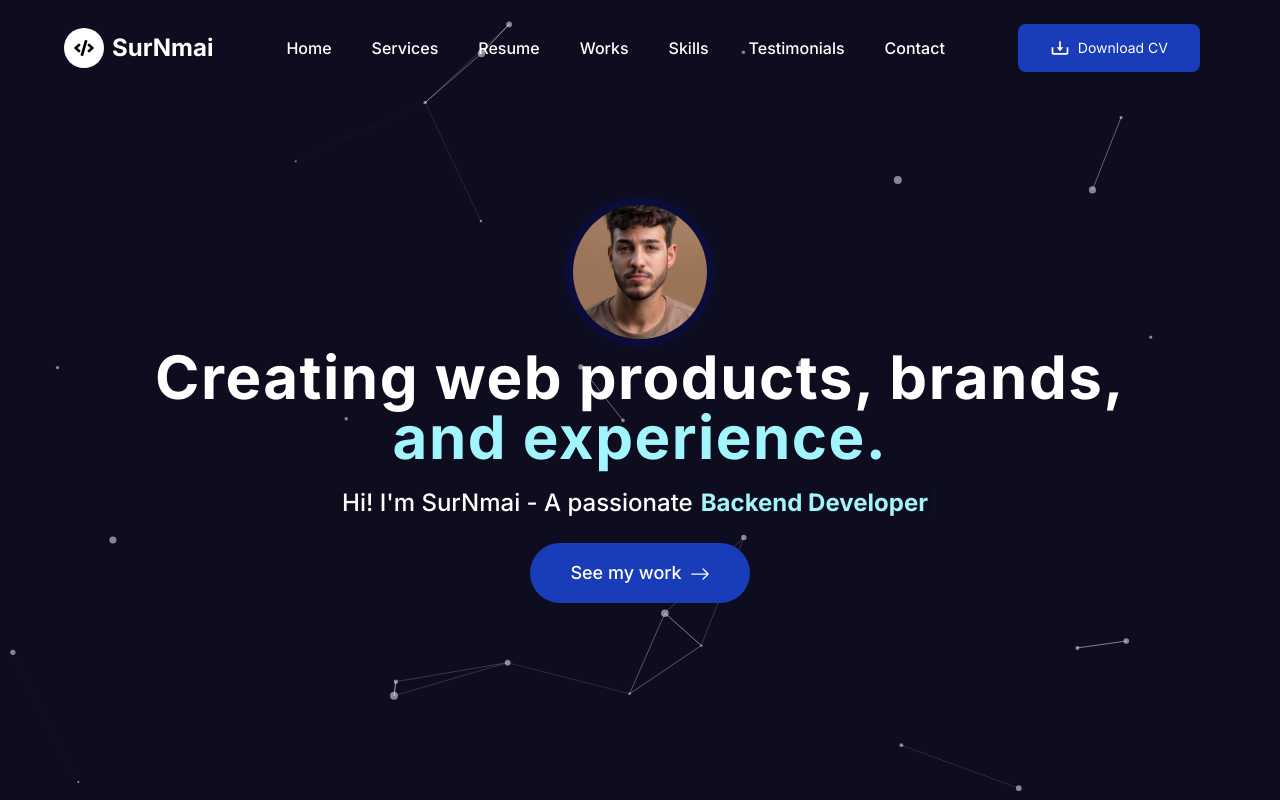
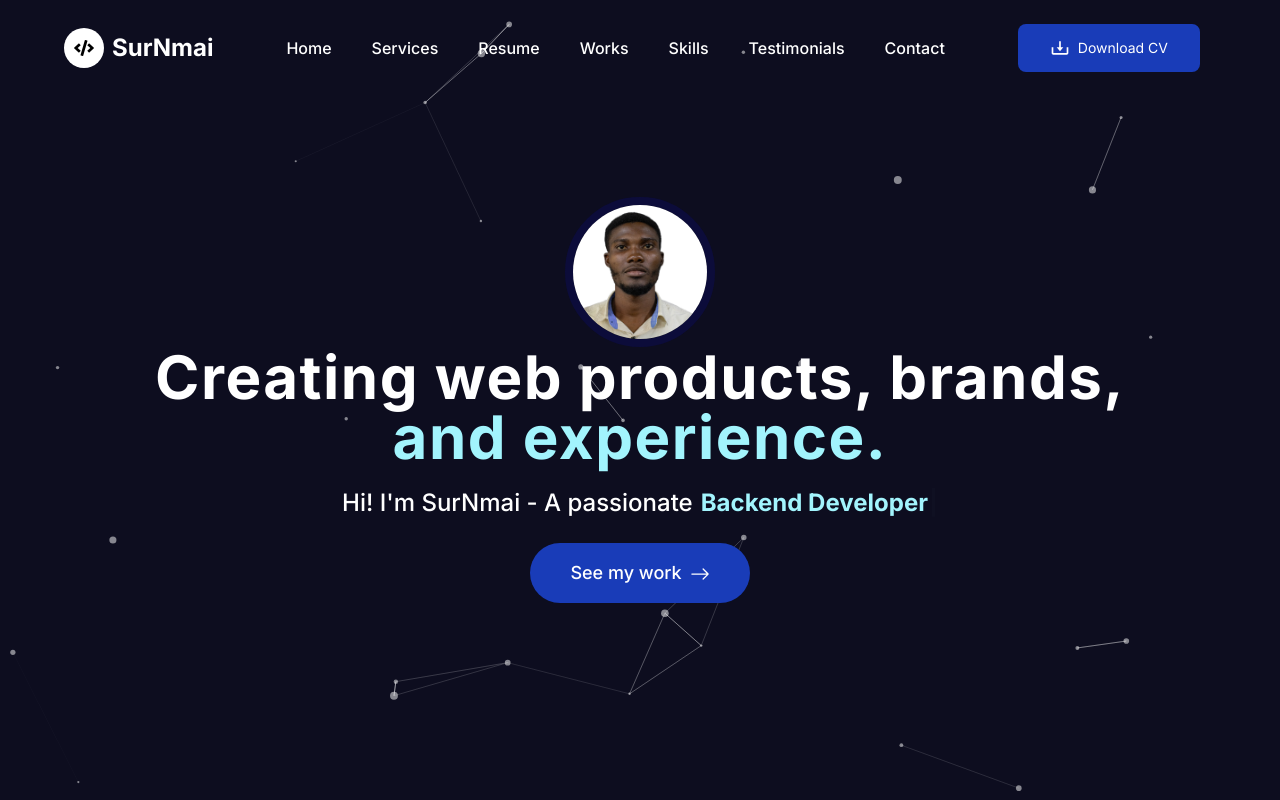
Before and after one commit to Surnmai/nextJs_redux_typeScript_portfolio, a Next.js app: page / in a window 1280 px wide. Shown: the top 800 px of the page. Built offline with nearby package versions, Linux system fonts and the light colour scheme.

Commit message:
pic change

```diff
--- a/Components/Home/Hero/Hero.tsx
+++ b/Components/Home/Hero/Hero.tsx
@@ -15,7 +15,7 @@ const Hero = () => {
         <ParticlesHero />
         <div className="relative z-10 flex flex-col items-center">
           <Image
-            src="/images/s1.jpg"
+            src="/images/s2.jpg"
             alt="heroImage"
             width={150}
             height={150}
@@ -27,7 +27,7 @@ const Hero = () => {
             data-aos-delay="200"
             className="text-2xl sm:text-4xl md:text-5xl lg:text-6xl text-center font-bold tracking-wide"
           >
-            Creating web products, brands, <br />{" "}
+            Creating web products, brands, <br />
             <span className="text-cyan-200">and experience.</span>
           </h1>
           <h2
```
Also changed, not shown: public/images/s2.jpg (added).
